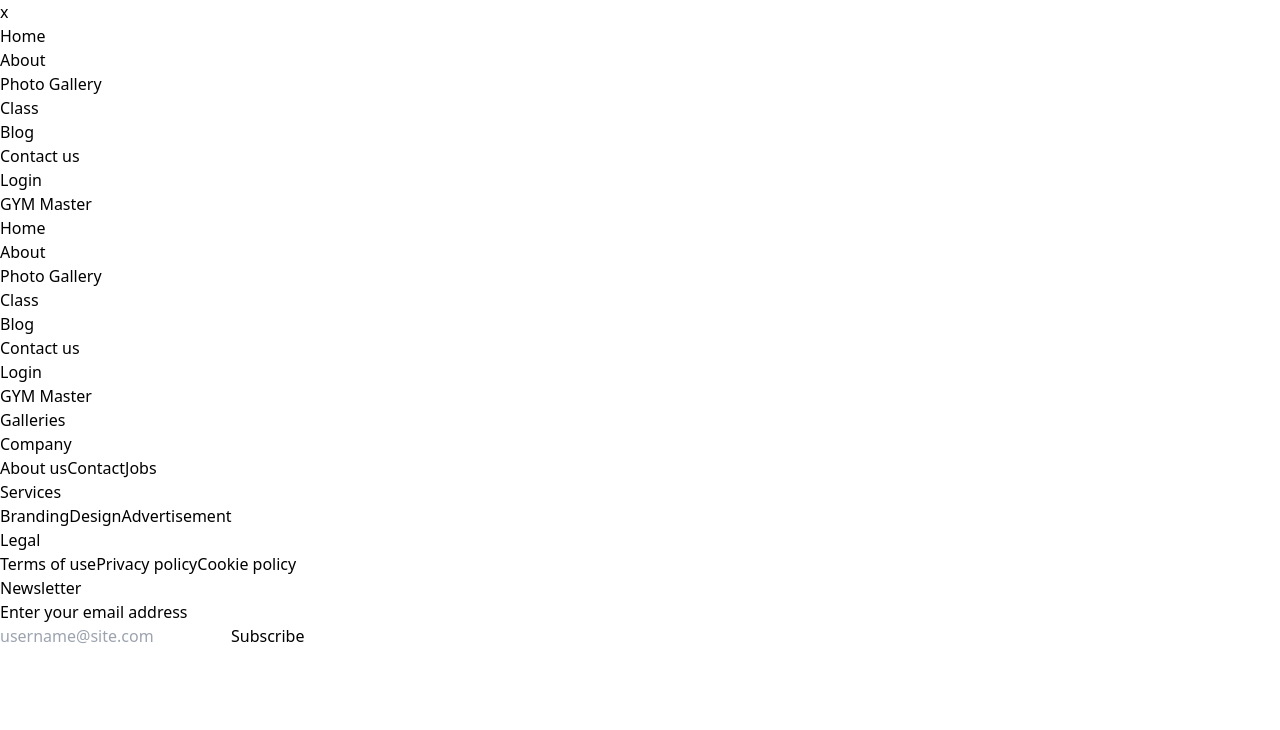
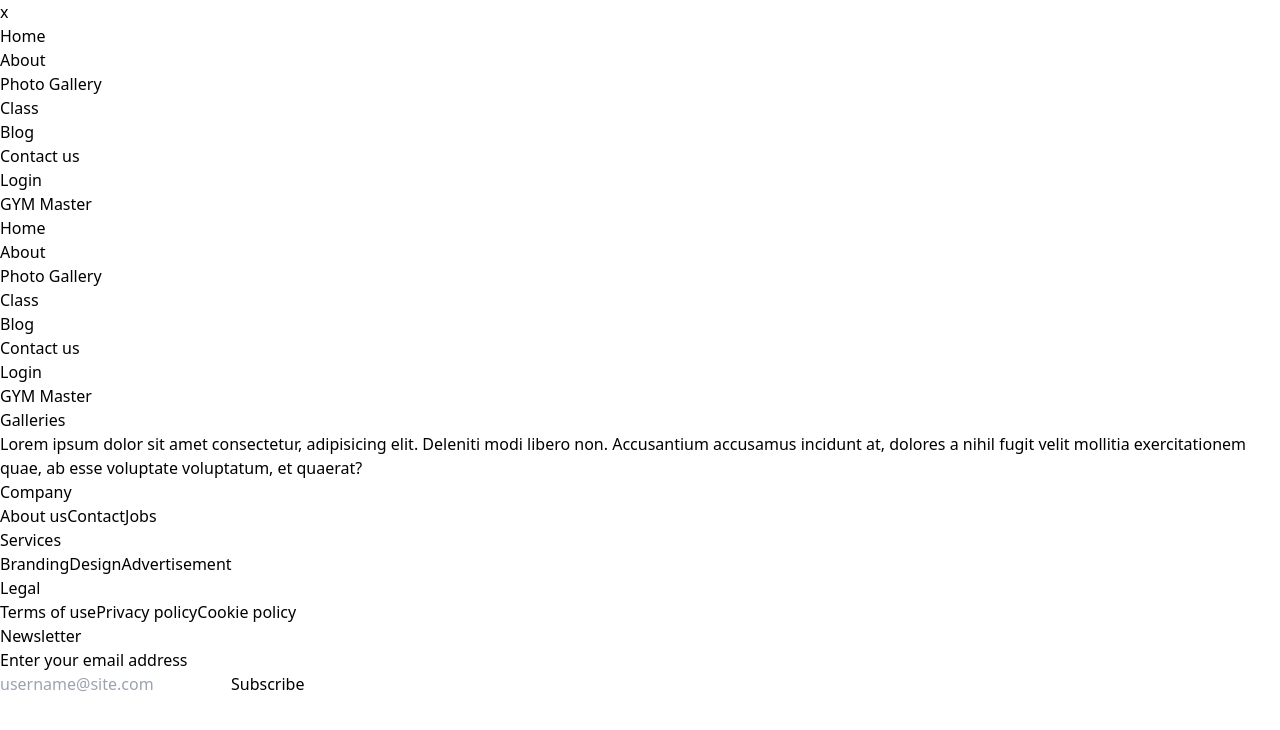
Before and after one commit to hasiburrahmanakash79/GYM-Master, a React (Vite) app: page /gallery in a window 1280 px wide. Shown: the top 730 px of the page. Built offline with nearby package versions, Linux system fonts and the light colour scheme.

Commit message:
set branchadsad

```diff
--- a/src/Pages/PhotoGallery/PhotoGallery.jsx
+++ b/src/Pages/PhotoGallery/PhotoGallery.jsx
@@ -5,6 +5,7 @@ const PhotoGallery = () => {
         <div>
            <SectionTitle subTitle={"GYM Master"} title={"Galleries"}></SectionTitle>
             <div>
+                <h1>Lorem ipsum dolor sit amet consectetur, adipisicing elit. Deleniti modi libero non. Accusantium accusamus incidunt at, dolores a nihil fugit velit mollitia exercitationem quae, ab esse voluptate voluptatum, et quaerat?</h1>
             </div>
         </div>
     );
```
